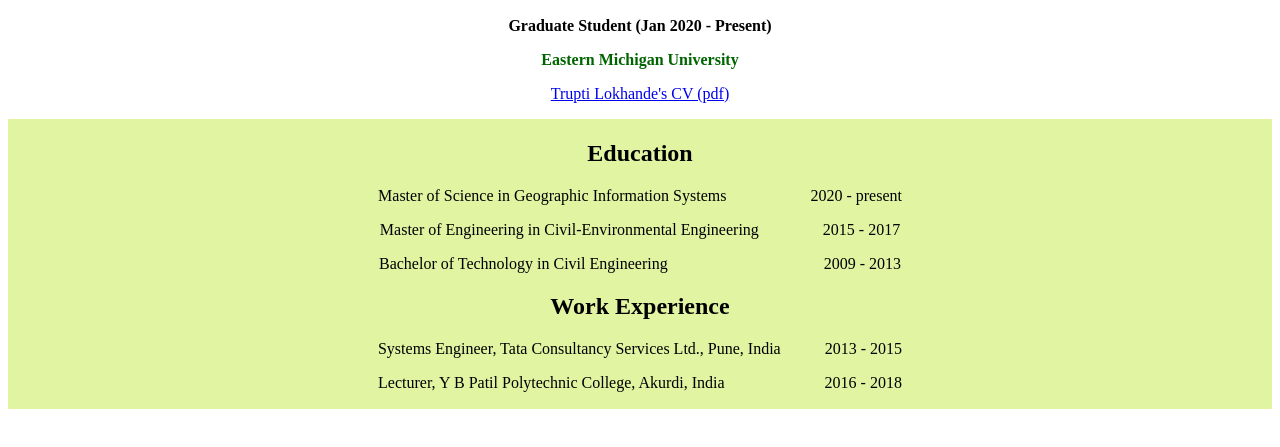
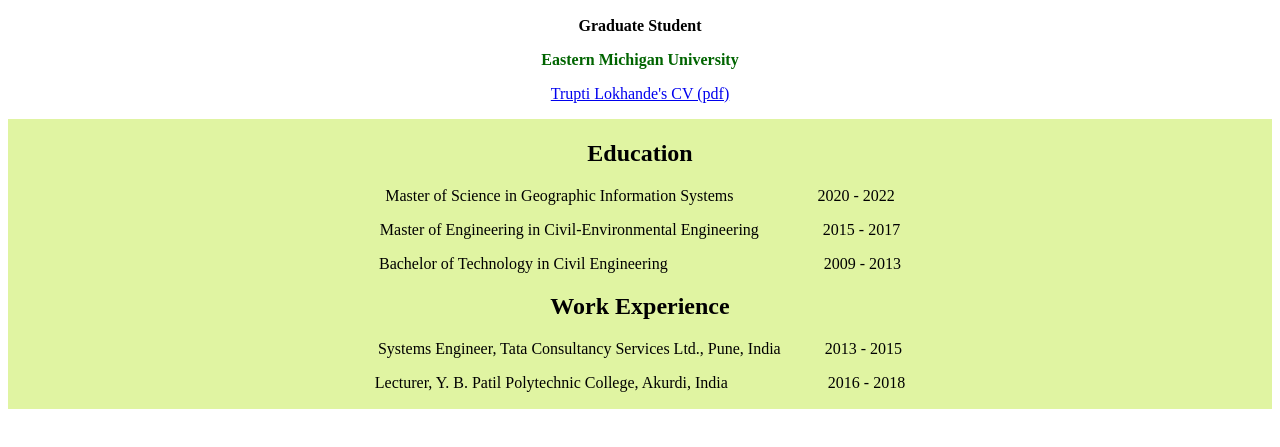
Before and after one commit to truptilk/trupti, a plain HTML site: page AboutMe.html in a window 1280 px wide. Shown: the part 233-680 px from the top of the page. Drawn offline with Linux system fonts and the light colour scheme.

Commit message:
Update AboutMe.html

```diff
--- a/AboutMe.html
+++ b/AboutMe.html
@@ -19,18 +19,18 @@
 	<div class="top" >
 		<h1>  Trupti Lokhande</h1>
 		<img src="images/pr9.jpg" width="200px" >
-		<p> <b>Graduate Student (Jan 2020 - Present)</b></p>
+		<p><b>Graduate Student</b></p>
 		<b><p style="color:darkgreen;"> Eastern Michigan University</p></b>
 		<a href="docs\resume.pdf"target="_blank"><p>Trupti Lokhande's CV (pdf)</p></a>
 	</div>
 	<div class="bottom" style="background-color:#e0f4a2;">
 		<h2>Education</h2>
-		<p>Master of Science in Geographic Information Systems &emsp; &emsp; &emsp; &emsp;   2020 - present</p>
+		<p>Master of Science in Geographic Information Systems &emsp; &emsp; &emsp; &emsp;   2020 - 2022</p>
 		<p>Master of Engineering in Civil-Environmental Engineering &emsp;&emsp;  &emsp; &nbsp;2015 - 2017</p>
 		<p>Bachelor of Technology in Civil Engineering &emsp; &emsp; &emsp; &emsp;&emsp;&emsp; &emsp; &emsp; 2009 - 2013</p>
 		<h2>Work Experience</h2>
 		<p>Systems Engineer, Tata Consultancy Services Ltd., Pune, India &emsp; &emsp;   2013 - 2015</p>
-		<p>Lecturer, Y B Patil Polytechnic College, Akurdi, India &emsp; &emsp; &emsp;&emsp;&emsp;&nbsp; 2016 - 2018</p>
+		<p>Lecturer, Y. B. Patil Polytechnic College, Akurdi, India &emsp; &emsp; &emsp;&emsp;&emsp;&nbsp; 2016 - 2018</p>
 	</div>
 
 </body>
```
